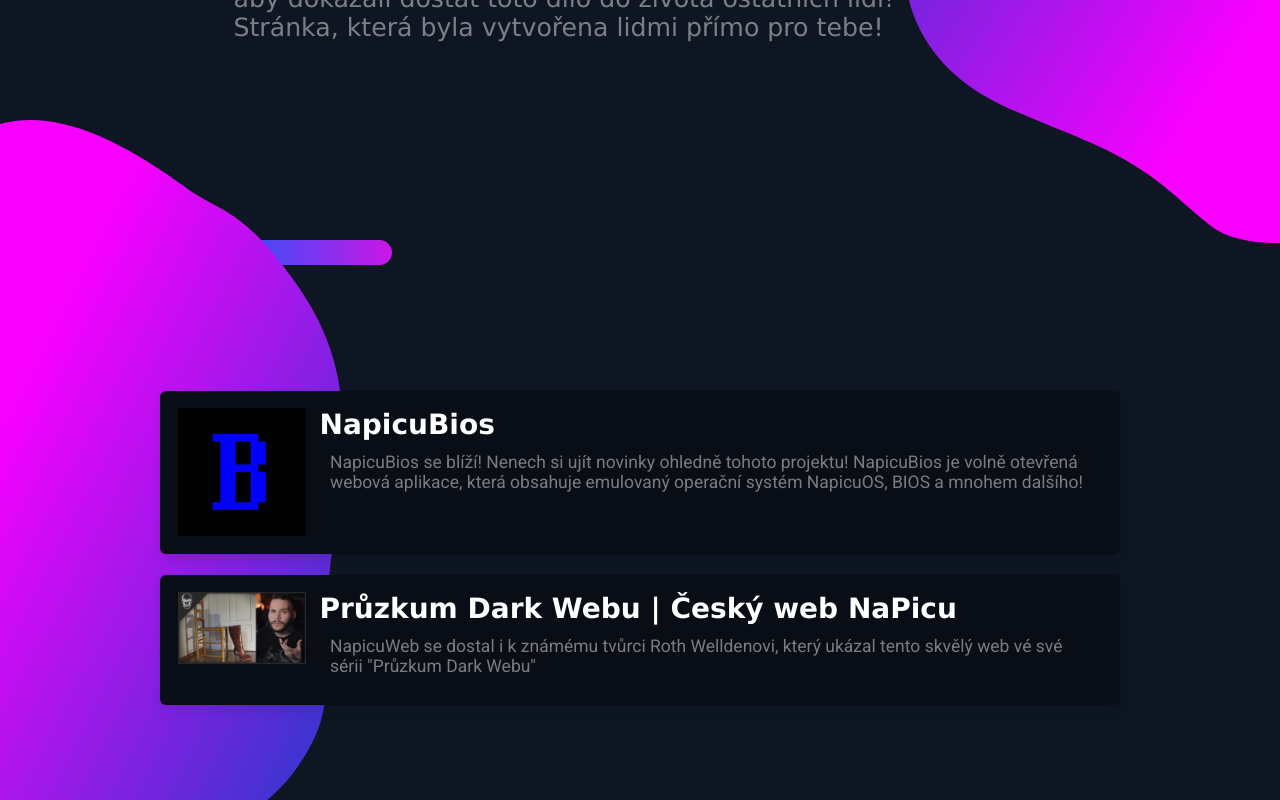
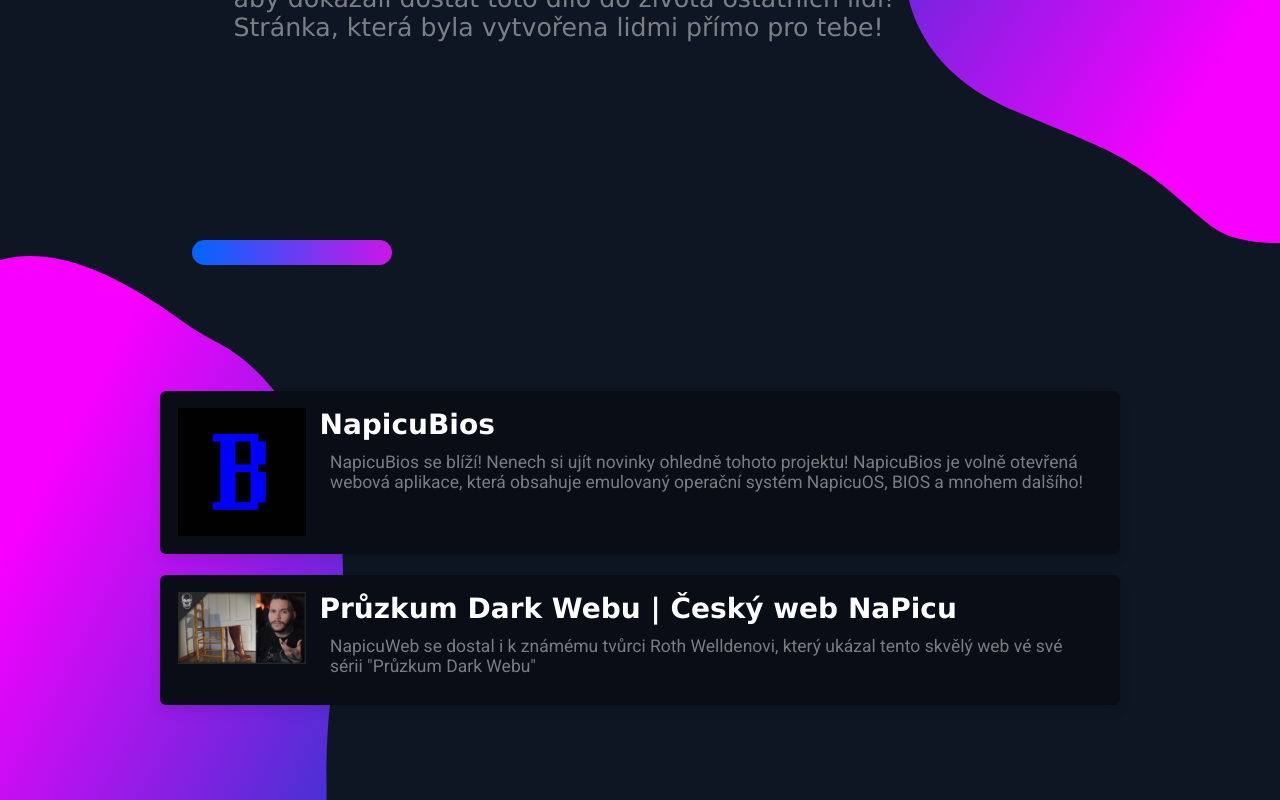
Before and after one commit to Numax-cz/NapicuWeb, an Angular app: page / in a window 1280 px wide. Shown: the part 600-1400 px from the top of the page. Built offline with nearby package versions, Linux system fonts and the light colour scheme.

Commit message:
Upravena stránka

```diff
--- a/src/app/index2/index2.component.html
+++ b/src/app/index2/index2.component.html
@@ -1,4 +1,4 @@
-<section id="Background">
+<div id="Background">
   <img
     class="content"
     src="/assets/img/NapicuObrazec-1.svg"
@@ -11,7 +11,7 @@
     src="/assets/img/NapicuObrazec-2.svg"
     alt="Obrazec"
     id="NapicuPol2"
-    style="position: absolute; left: 0px; top: 90%; z-index: 20"
+    style="position: absolute; left: 0px; top: 0; z-index: 20; transform: translateY(105%)"
   />
   <nav class="navbar is-size-4" role="navigation" aria-label="main navigation">
     <div class="container">
@@ -207,4 +207,4 @@
       <h1 class="has-text-weight-medium is-size-5" style="color: #c7c7c798">©{{ year }} Napicu</h1>
     </div>
   </footer>
-</section>
+</div>
```
